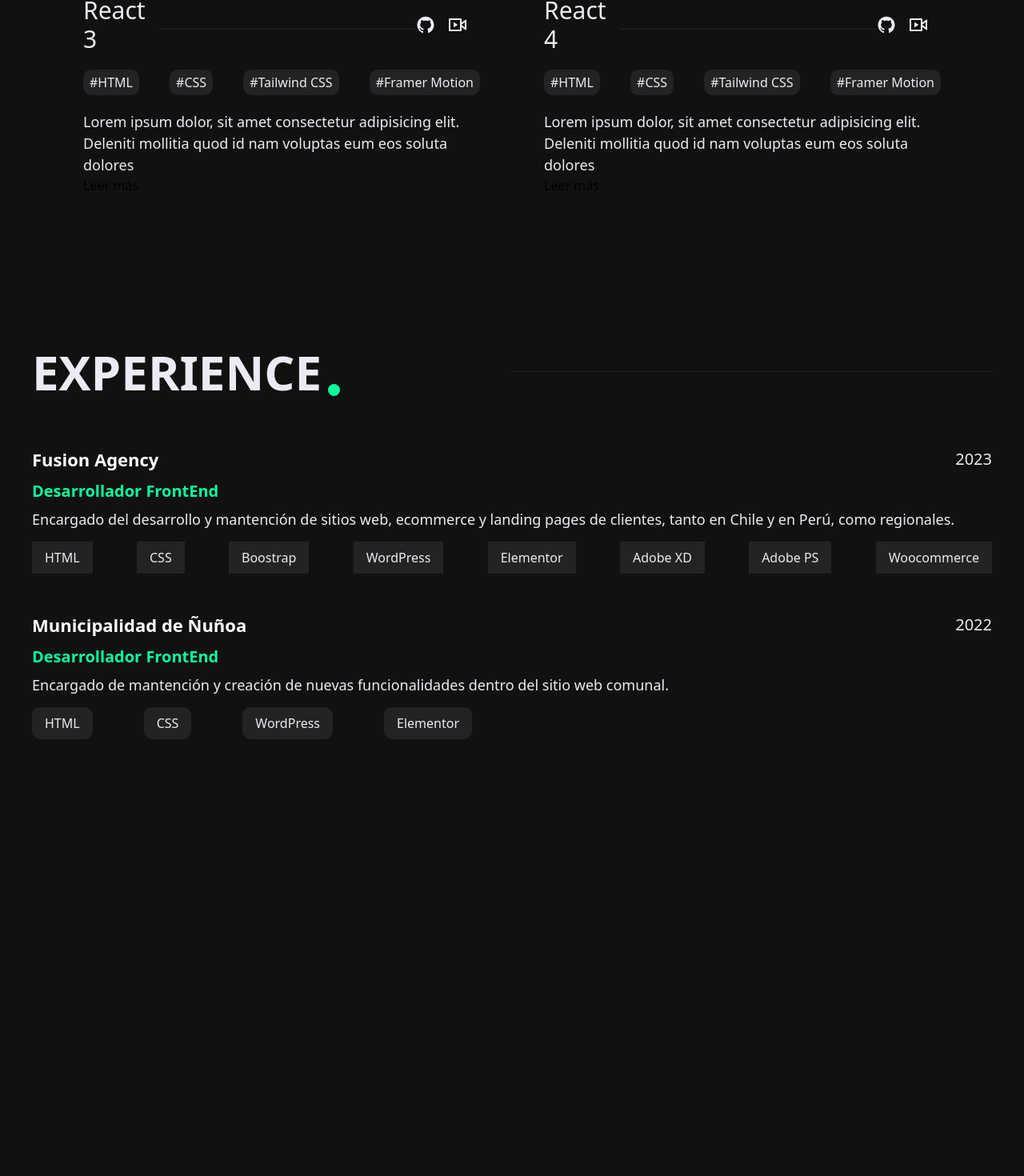
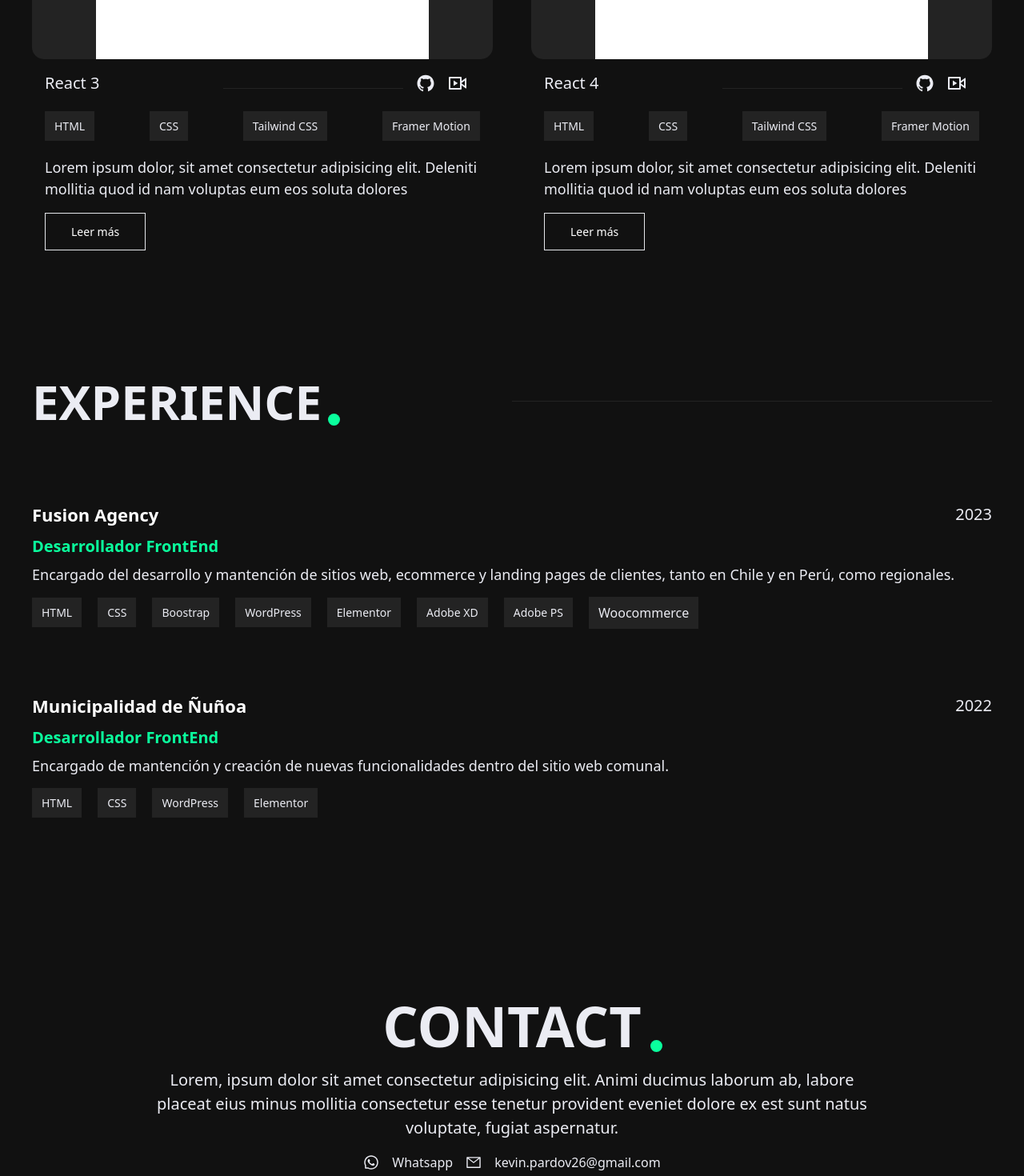
Before and after one commit to KvinPardo/portfolio-nuevo, a React (Vite) app: page / in a window 1280 px wide. Shown: the part 2748-4218 px from the top of the page at 80% size. Before the commit the page ends 3968 px from the top, so only its background shows below. Built offline with nearby package versions, Linux system fonts and the light colour scheme.

Commit message:
Diseño listo, faltan correciones

```diff
--- a/src/App.jsx
+++ b/src/App.jsx
@@ -18,12 +18,12 @@ const App = () => {
         <Header />
       </div>
 
-      <div className="container mx-auto relative lg:px-0 pl-[70px]">
+      <div className="container mx-auto  lg:px-0 pl-[70px]">
         <Hero />
         <About />
         <Project />
         <Experience />
-        {/* <Contact /> */}
+        <Contact />
       </div>
     </div>
   );
--- a/src/components/About.jsx
+++ b/src/components/About.jsx
@@ -5,11 +5,11 @@ import { aboutData, education } from "../data";
 
 const About = () => {
   return (
-    <section id="about" className="section">
+    <section id="about" className="pb-20">
       {aboutData.map((about, index) => {
         const { title, text1, text2, text3 } = about;
         return (
-          <div key={index}>
+          <div key={index} className="lg:pb-40">
             <div className="flex items-center relative justify-between">
               <h3 className="lg:text-[60px] text-[20px] text-nav uppercase font-extrabold">
                 {title}{" "}
--- a/src/components/Contact.jsx
+++ b/src/components/Contact.jsx
@@ -1,48 +1,37 @@
-import { BsGithub, BsLinkedin, BsWhatsapp } from "react-icons/bs";
-import { AiOutlineMail } from "react-icons/ai";
+import { AiOutlineMail, AiOutlineWhatsApp } from "react-icons/ai";
 
 const Contact = () => {
   return (
-    <div
-      className="flex justify-center items-center w-full flex-col"
-      id="contact"
-    >
-      <div className="flex flex-col items-center justify-center w-full pr-4 gap-y-3">
-        <div className="relative">
-          <h3 className="lg:text-[110px] text-[60px] font-extrabold text-nav text-center leading-[1] w-full lg:pr-12">
-            Contact
+    <section id="contact" className="section">
+      <div className="flex flex-col justify-center items-center py-20">
+        <h3 className="lg:text-[70px] text-[40px] font-extrabold text-nav uppercase relative">
+          Contact{" "}
+          <span className="bg-terciary absolute lg:w-[15px] lg:h-[15px] w-[8px] h-[8px] rounded-full lg:top-[70px] top-10 lg:left-[335px] left-[200px]"></span>
         </h3>
-          <span className="bg-terciary absolute w-[18px] h-[18px] rounded-full top-[85px] right-[25px]"></span>
-        </div>
-        <div className="max-w-[800px] flex flex-col w-full">
-          <p className="text-nav text-center font-thin text-[20px]">
-            Lorem ipsum dolor sit amet consectetur adipisicing elit. Nisi,
-            adipisci excepturi nostrum voluptas temporibus sapiente aperiam
-            soluta cupiditate. Eaque adipisci necessitatibus illum ipsam. Quasi
-            aspernatur reiciendis repellat illo, nulla iure?
+        <p className="text-nav text-[16px] lg:text-[20px] font-thin text-center lg:px-36">
+          Lorem, ipsum dolor sit amet consectetur adipisicing elit. Animi
+          ducimus laborum ab, labore placeat eius minus mollitia consectetur
+          esse tenetur provident eveniet dolore ex est sunt natus voluptate,
+          fugiat aspernatur.
         </p>
-
-          <div className="flex items-center justify-center gap-x-6 lg:mt-4">
-            <div className="">
+        <div className="flex gap-x-4 flex-wrap items-center justify-center mt-4">
           <a
             href=""
-                className="lg:text-[20px] text-center flex items-center text-terciary gap-x-4"
+            className="flex-1 text-nav hover:text-terciary flex gap-x-4 items-center justify-center"
           >
-                <BsWhatsapp />
+            <AiOutlineWhatsApp className="text-[20px]" />
             Whatsapp
           </a>
           <a
-                href=""
-                className="lg:text-[20px] flex items-center text-nav gap-x-4"
+            href="mailto:kevin.pardov26@gmail.com"
+            className="flex-1 text-nav hover:text-terciary flex gap-x-4 items-center justify-center"
           >
-                <AiOutlineMail />
+            <AiOutlineMail className="text-[20px]" />
             kevin.pardov26@gmail.com
           </a>
         </div>
       </div>
-        </div>
-      </div>
-    </div>
+    </section>
   );
 };
 
--- a/src/components/Experience.jsx
+++ b/src/components/Experience.jsx
@@ -3,16 +3,15 @@ import { experienceFusion, experienceMuni } from "../data";
 
 const Experience = () => {
   return (
-    <section id="experience" className="section">
-      <div className="flex items-center relative justify-between">
-        <h3 className="lg:text-[60px] text-[20px] text-nav uppercase font-extrabold">
+    <section id="experience" className="lg:my-32">
+      <div className="flex items-center justify-between " id="">
+        <h3 className="lg:text-[60px] text-[25px] text-nav uppercase font-extrabold relative">
           Experience
-          <span className="bg-terciary absolute lg:w-[15px] lg:h-[15px] w-[8px] h-[8px] rounded-full lg:top-[60px] top-5 lg:left-[370px] left-[52%]"></span>
+          <span className="bg-terciary absolute lg:w-[15px] lg:h-[15px] w-[8px] h-[8px] rounded-full lg:top-[60px] top-6 lg:left-[370px] left-[152px]"></span>
         </h3>
-
-        <div className="h-[1px] bg-capitalice lg:w-[600px] w-[100px] text-right ml-6" />
+        <div className="h-[1px] bg-capitalice lg:w-[600px] w-[120px]" />
       </div>
-      <div>
+      <div className="py-8">
         {experienceFusion.map((exp) => {
           const { id, company, year, position, respons, tags } = exp;
           return (
@@ -35,34 +34,43 @@ const Experience = () => {
                 </div>
                 <div>
                   {tags.map((tag, id) => {
-                    const { first, second, third, fourth, fifth, sixth, seventh, eighth } = tag;
+                    const {
+                      first,
+                      second,
+                      third,
+                      fourth,
+                      fifth,
+                      sixth,
+                      seventh,
+                      eighth,
+                    } = tag;
                     return (
                       <ul
                         key={id}
-                        className="flex justify-between w-full items-center pt-4"
+                        className="flex justify-normal gap-x-[20px] w-full items-center pt-4 flex-wrap  gap-y-4"
                       >
-                        <li className="bg-capitalice text-nav px-4 py-2 hover:rounded-[10px] hover:bg-terciary hover:text-capitalice transition-all duration-300">
+                        <li className="bg-capitalice text-nav px-3 py-2 hover:rounded-[10px] hover:bg-terciary hover:text-capitalice transition-all duration-300 text-[14px]">
                           {first}
                         </li>
-                        <li className="bg-capitalice text-nav px-4 py-2 hover:rounded-[10px] hover:bg-terciary hover:text-capitalice transition-all duration-300">
+                        <li className="bg-capitalice text-nav px-3 py-2 hover:rounded-[10px] hover:bg-terciary hover:text-capitalice transition-all duration-300 text-[14px]">
                           {second}
                         </li>
-                        <li className="bg-capitalice text-nav px-4 py-2 hover:rounded-[10px] hover:bg-terciary hover:text-capitalice transition-all duration-300">
+                        <li className="bg-capitalice text-nav px-3 py-2 hover:rounded-[10px] hover:bg-terciary hover:text-capitalice transition-all duration-300 text-[14px]">
                           {third}
                         </li>
-                        <li className="bg-capitalice text-nav px-4 py-2 hover:rounded-[10px] hover:bg-terciary hover:text-capitalice transition-all duration-300">
+                        <li className="bg-capitalice text-nav px-3 py-2 hover:rounded-[10px] hover:bg-terciary hover:text-capitalice transition-all duration-300 text-[14px]">
                           {fourth}
                         </li>
-                        <li className="bg-capitalice text-nav px-4 py-2 hover:rounded-[10px] hover:bg-terciary hover:text-capitalice transition-all duration-300">
+                        <li className="bg-capitalice text-nav px-3 py-2 hover:rounded-[10px] hover:bg-terciary hover:text-capitalice transition-all duration-300 text-[14px]">
                           {fifth}
                         </li>
-                        <li className="bg-capitalice text-nav px-4 py-2 hover:rounded-[10px] hover:bg-terciary hover:text-capitalice transition-all duration-300">
+                        <li className="bg-capitalice text-nav px-3 py-2 hover:rounded-[10px] hover:bg-terciary hover:text-capitalice transition-all duration-300 text-[14px]">
                           {sixth}
                         </li>
-                        <li className="bg-capitalice text-nav px-4 py-2 hover:rounded-[10px] hover:bg-terciary hover:text-capitalice transition-all duration-300">
+                        <li className="bg-capitalice text-nav px-3 py-2 hover:rounded-[10px] hover:bg-terciary hover:text-capitalice transition-all duration-300 text-[14px]">
                           {seventh}
                         </li>
-                        <li className="bg-capitalice text-nav px-4 py-2 hover:rounded-[10px] hover:bg-terciary hover:text-capitalice transition-all duration-300">
+                        <li className="bg-capitalice text-nav px-3 py-2 hover:rounded-[10px] hover:bg-terciary hover:text-capitalice transition-all duration-300">
                           {eighth}
                         </li>
                       </ul>
@@ -97,22 +105,23 @@ const Experience = () => {
                 </div>
                 <div>
                   {tagsMuni.map((tag, id) => {
-                    const { firstMuni, secondMuni, thirdMuni, fourthMuni } = tag;
+                    const { firstMuni, secondMuni, thirdMuni, fourthMuni } =
+                      tag;
                     return (
                       <ul
                         key={id}
-                        className="flex justify-start flex-wrap lg:gap-x-16 items-center w-full pt-4"
+                        className="flex justify-normal gap-x-[20px] w-full items-center pt-4 flex-wrap gap-y-4"
                       >
-                        <li className="bg-capitalice text-nav px-4 py-2 rounded-[10px]">
+                        <li className="bg-capitalice text-nav px-3 py-2 hover:rounded-[10px] hover:bg-terciary hover:text-capitalice transition-all duration-300 text-[14px]">
                           {firstMuni}
                         </li>
-                        <li className="bg-capitalice text-nav px-4 py-2 rounded-[10px]">
+                        <li className="bg-capitalice text-nav px-3 py-2 hover:rounded-[10px] hover:bg-terciary hover:text-capitalice transition-all duration-300 text-[14px]">
                           {secondMuni}
                         </li>
-                        <li className="bg-capitalice text-nav px-4 py-2 rounded-[10px]">
+                        <li className="bg-capitalice text-nav px-3 py-2 hover:rounded-[10px] hover:bg-terciary hover:text-capitalice transition-all duration-300 text-[14px]">
                           {thirdMuni}
                         </li>
-                        <li className="bg-capitalice text-nav px-4 py-2 rounded-[10px]">
+                        <li className="bg-capitalice text-nav px-3 py-2 hover:rounded-[10px] hover:bg-terciary hover:text-capitalice transition-all duration-300 text-[14px]">
                           {fourthMuni}
                         </li>
                       </ul>
--- a/src/components/Hero.jsx
+++ b/src/components/Hero.jsx
@@ -6,7 +6,7 @@ const Hero = () => {
   return (
     <section
       id="home"
-      className="section flex justify-center items-center w-full"
+      className="lg:pt-[300px] pt-[160px] pb-[250px] lg:pb-[400px] flex justify-center items-center w-full"
     >
       {heroData.map((data, index) => {
         const { name, title, subtitle, description } = data;
--- a/src/components/Project.jsx
+++ b/src/components/Project.jsx
@@ -5,15 +5,15 @@ import { RiLiveLine } from "react-icons/ri";
 
 const Project = () => {
   return (
-    <section id="projects" className="px-12 lg:pb-40">
-      <div className="flex items-center relative justify-between lg:pb-12">
+    <section id="projects" className="pb-28 lg:pb-0">
+      <div className="flex items-center relative justify-between ">
         <div className="h-[1px] bg-capitalice lg:w-[600px] w-[100px] ml-6" />
-        <h3 className="lg:text-[60px] text-[20px] text-nav uppercase font-extrabold mr-20 relative">
+        <h3 className="lg:text-[60px] text-[25px] text-nav uppercase font-extrabold lg:mr-20 mr-5 relative">
           Proyectos
-          <span className="bg-terciary absolute lg:w-[15px] lg:h-[15px] w-[8px] h-[8px] rounded-full lg:top-[55px] top-4 lg:left-[360px] left-10"></span>
+          <span className="bg-terciary absolute lg:w-[15px] lg:h-[15px] w-[8px] h-[8px] rounded-full lg:top-[55px] top-6 lg:left-[360px] left-[150px]"></span>
         </h3>
       </div>
-      <div className="grid lg:grid-cols-2 grid-cols-1 sm:grid-cols-2 w-full h-full gap-x-12 lg:gap-y-20 gap-y-10">
+      <div className="grid lg:grid-cols-2 grid-cols-1 sm:grid-cols-2 w-full h-full gap-x-12 lg:gap-y-8 pt-4 gap-y-10">
         {projectsData.map((project, index) => {
           const { image, title, description, tags } = project;
           return (
@@ -28,8 +28,8 @@ const Project = () => {
                 </div>
                 <div className="flex flex-col w-full h-full p-4">
                   <div className="flex items-center justify-between w-full">
-                    <h3 className="text-nav lg:text-3xl">{title}</h3>
-                    <div className="h-[1px] bg-capitalice lg:w-[350px] my-2 mt-5" />
+                    <h3 className="text-nav lg:text-xl w-full">{title}</h3>
+                    <div className="h-[1px] bg-capitalice lg:w-[550px] my-2 mt-5 w-full mr-4" />
                     <div className="flex gap-x-4 mr-4">
                       <a href="">
                         <AiFillGithub className="text-2xl text-nav hover:text-terciary" />
@@ -46,19 +46,19 @@ const Project = () => {
                       return (
                         <ul
                           key={index}
-                          className="flex justify-between w-full lg:py-5"
+                          className="flex lg:justify-between flex-wrap gap-x-2 gap-y-3 w-full lg:py-5 py-3"
                         >
-                          <li className="text-nav text-[16px] bg-capitalice p-2 rounded-[10px] py-1 hover:bg-terciary transition-all duration-300 hover:text-primary">
-                            #{firstTag}
+                          <li className="bg-capitalice text-nav px-3 py-2 hover:rounded-[10px] hover:bg-terciary hover:text-capitalice transition-all duration-300 text-[14px]">
+                            {firstTag}
                           </li>
-                          <li className="text-nav text-[16px] bg-capitalice p-2 rounded-[10px] py-1 hover:bg-terciary transition-all duration-300 hover:text-primary">
-                            #{secondTag}
+                          <li className="bg-capitalice text-nav px-3 py-2 hover:rounded-[10px] hover:bg-terciary hover:text-capitalice transition-all duration-300 text-[14px]">
+                            {secondTag}
                           </li>
-                          <li className="text-nav text-[16px] bg-capitalice p-2 rounded-[10px] py-1 hover:bg-terciary transition-all duration-300 hover:text-primary">
-                            #{thirdTag}
+                          <li className="bg-capitalice text-nav px-3 py-2 hover:rounded-[10px] hover:bg-terciary hover:text-capitalice transition-all duration-300 text-[14px]">
+                            {thirdTag}
                           </li>
-                          <li className="text-nav text-[16px] bg-capitalice p-2 rounded-[10px] py-1 hover:bg-terciary transition-all duration-300 hover:text-primary">
-                            #{fourthTag}
+                          <li className="bg-capitalice text-nav px-3 py-2 hover:rounded-[10px] hover:bg-terciary hover:text-capitalice transition-all duration-300 text-[14px]">
+                            {fourthTag}
                           </li>
                         </ul>
                       );
@@ -66,7 +66,7 @@ const Project = () => {
                   </div>
                   <div className="">
                     <p className="lg:text-[18px] text-nav">{description}</p>
-                    <button>Leer más</button>
+                    <button className="btn-lg mt-4 border hover:border-terciary hover:bg-terciary hover:text-capitalice transition-all duration-300 text-[14px]">Leer más</button>
                   </div>
                 </div>
               </div>
--- a/src/index.css
+++ b/src/index.css
@@ -14,7 +14,7 @@
   }
 
   .section {
-    @apply h-screen
+    @apply min-h-screen;
   }
 
   .btn-lg {
```
Lines whose indentation alone changed are shown as unchanged.
